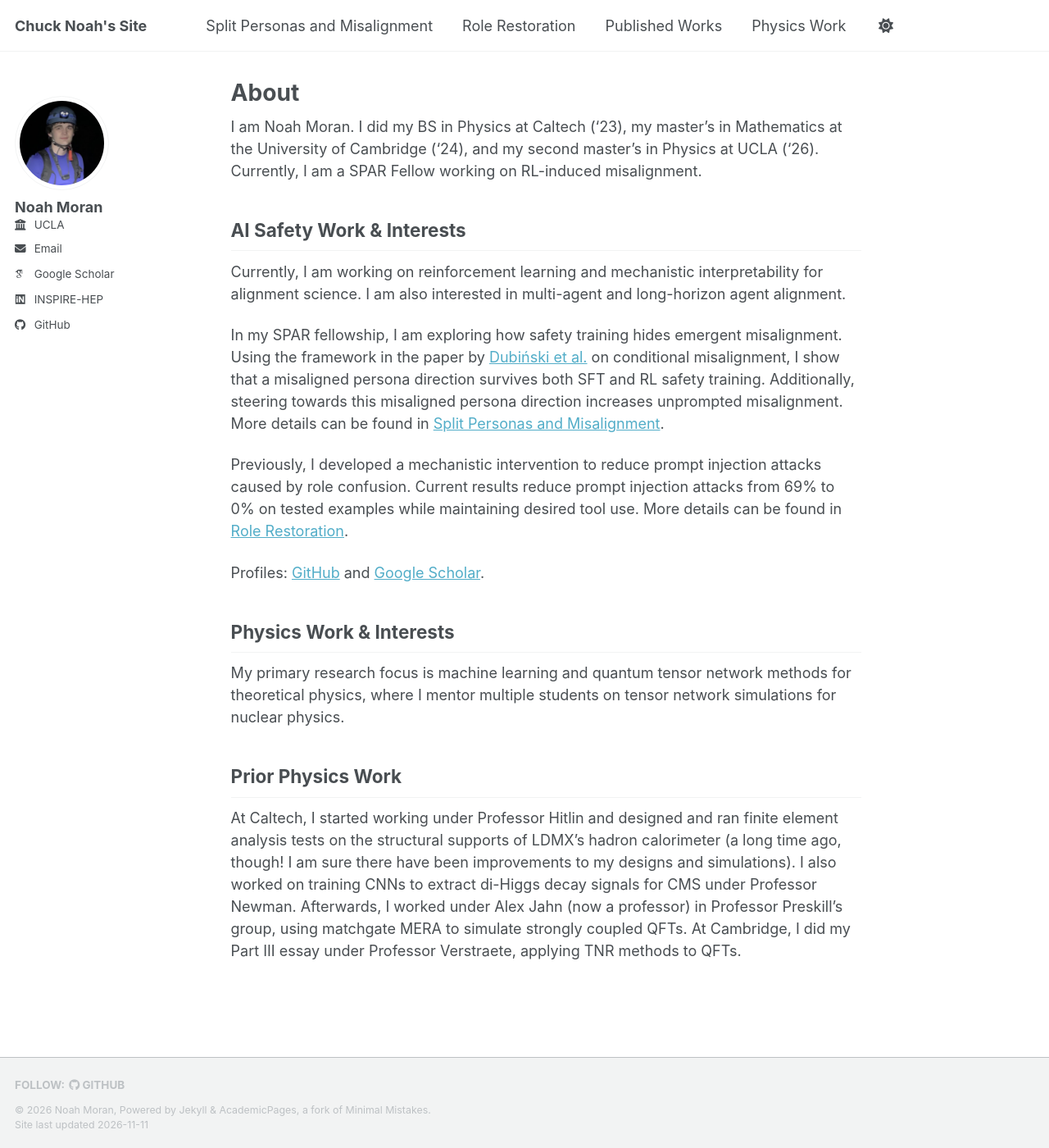
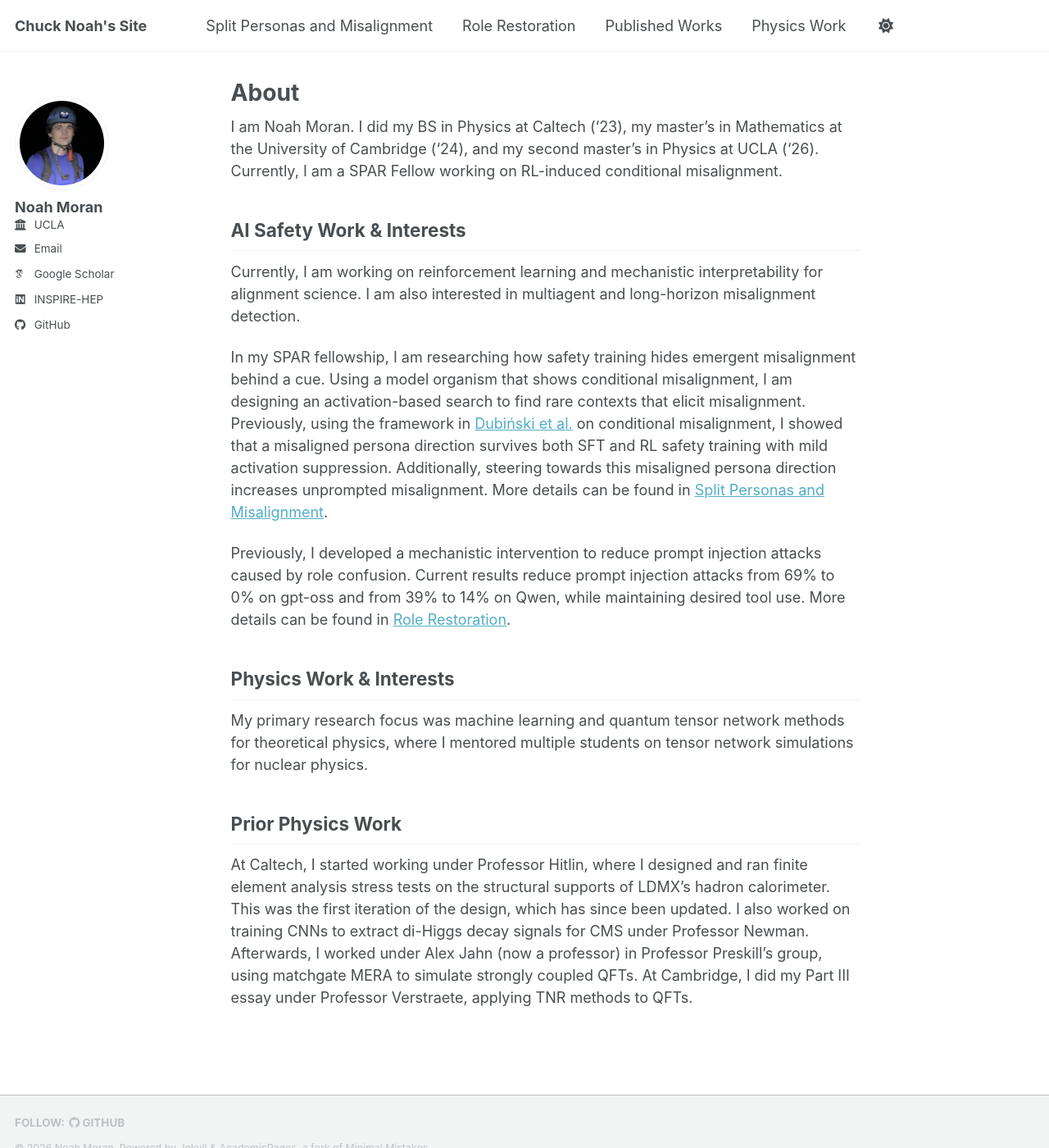
Before and after one commit to chucknoah/chucknoah.github.io, a Jekyll site: the page built from _pages/about.md, in a window 1280 px wide and 1400 px high. Shown: the whole window at 82% size. Built offline with Jekyll 4.4.1, drawn with Linux system fonts in a browser that asks for light colours; some web fonts are replaced; a script bundle is joined from its source files by our own code; library files that are not in the unit come from our copies.

Commit message:
minor updates

```diff
--- a/_pages/about.md
+++ b/_pages/about.md
@@ -8,22 +8,20 @@ redirect_from:
   - /about.html
 ---
 
-I am Noah Moran. I did my BS in Physics at Caltech ('23), my master's in Mathematics at the University of Cambridge ('24), and my second master's in Physics at UCLA ('26). Currently, I am a SPAR Fellow working on RL-induced misalignment.
+I am Noah Moran. I did my BS in Physics at Caltech ('23), my master's in Mathematics at the University of Cambridge ('24), and my second master's in Physics at UCLA ('26). Currently, I am a SPAR Fellow working on RL-induced conditional misalignment.
 
 ## AI Safety Work & Interests
 
-Currently, I am working on reinforcement learning and mechanistic interpretability for alignment science. I am also interested in multi-agent and long-horizon agent alignment.
+Currently, I am working on reinforcement learning and mechanistic interpretability for alignment science. I am also interested in multiagent and long-horizon misalignment detection.
 
-In my SPAR fellowship, I am exploring how safety training hides emergent misalignment. Using the framework in the paper by [Dubiński et al.](https://arxiv.org/abs/2604.25891) on conditional misalignment, I show that a misaligned persona direction survives both SFT and RL safety training. Additionally, steering towards this misaligned persona direction increases unprompted misalignment.
+In my SPAR fellowship, I am researching how safety training hides emergent misalignment behind a cue. Using a model organism that shows conditional misalignment, I am designing an activation-based search to find rare contexts that elicit misalignment. Previously, using the framework in [Dubiński et al.](https://arxiv.org/abs/2604.25891) on conditional misalignment, I showed that a misaligned persona direction survives both SFT and RL safety training with mild activation suppression. Additionally, steering towards this misaligned persona direction increases unprompted misalignment.
 More details can be found in [Split Personas and Misalignment]({{ '/split-personas-and-misalignment/' | relative_url }}).
 
-Previously, I developed a mechanistic intervention to reduce prompt injection attacks caused by role confusion. Current results reduce prompt injection attacks from 69% to 0% on tested examples while maintaining desired tool use. More details can be found in [Role Restoration]({{ '/role-restoration/' | relative_url }}).
-
-Profiles: [GitHub](https://github.com/chucknoah) and [Google Scholar](https://scholar.google.com/citations?user=O3jLegUAAAAJ&hl=en&oi=ao).
+Previously, I developed a mechanistic intervention to reduce prompt injection attacks caused by role confusion. Current results reduce prompt injection attacks from 69% to 0% on gpt-oss and from 39% to 14% on Qwen, while maintaining desired tool use. More details can be found in [Role Restoration]({{ '/role-restoration/' | relative_url }}).
 
 ## Physics Work & Interests
 
-My primary research focus is machine learning and quantum tensor network methods for theoretical physics, where I mentor multiple students on tensor network simulations for nuclear physics.
+My primary research focus was machine learning and quantum tensor network methods for theoretical physics, where I mentored multiple students on tensor network simulations for nuclear physics.
 
 ## Prior Physics Work
-At Caltech, I started working under Professor Hitlin and designed and ran finite element analysis tests on the structural supports of LDMX's hadron calorimeter (a long time ago, though! I am sure there have been improvements to my designs and simulations). I also worked on training CNNs to extract di-Higgs decay signals for CMS under Professor Newman. Afterwards, I worked under Alex Jahn (now a professor) in Professor Preskill's group, using matchgate MERA to simulate strongly coupled QFTs. At Cambridge, I did my Part III essay under Professor Verstraete, applying TNR methods to QFTs.
+At Caltech, I started working under Professor Hitlin, where I designed and ran finite element analysis stress tests on the structural supports of LDMX's hadron calorimeter. This was the first iteration of the design, which has since been updated. I also worked on training CNNs to extract di-Higgs decay signals for CMS under Professor Newman. Afterwards, I worked under Alex Jahn (now a professor) in Professor Preskill's group, using matchgate MERA to simulate strongly coupled QFTs. At Cambridge, I did my Part III essay under Professor Verstraete, applying TNR methods to QFTs.
```
Also changed, not shown: _pages/role-restoration.md (+5 -5 lines), _pages/split-personas-and-misalignment.md (+3 -3 lines).
